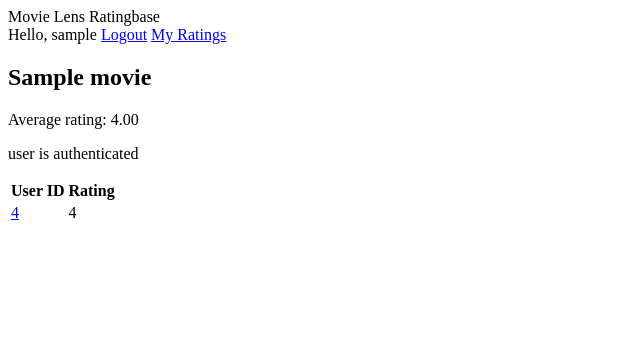
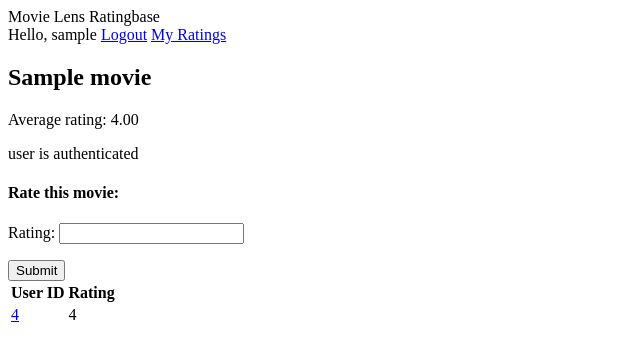
Before and after one commit to katjackson/django-movies, a Django app: page /ratingbase/movie/1/ in a window 1280 px wide. Shown: the top 361 px of the page, without its empty margins (0-640 px from the left). Run offline with Django 3.2, Linux system fonts and the light colour scheme; a user stored in the database is signed in; tables that the repository leaves empty hold one stand-in row (values such as "Sample post"); parts of the project's set-up code (start-up, migrations or seed data) failed here and were passed over.

Commit message:
rating form on movie detail page. needs validators

```diff
--- a/movieratings/movieratings/urls.py
+++ b/movieratings/movieratings/urls.py
@@ -6,6 +6,5 @@ import django.contrib.auth.urls
 urlpatterns = [
     url(r'^ratingbase/', include('ratingbase.urls')),
     url(r'^admin/', admin.site.urls),
-    # url(r'^login/$', auth_views.login, {'extra_context': {'next': '/ratingbase/userDetail/5'}}),
     url(r'^', include('django.contrib.auth.urls')),
 ]
--- a/movieratings/ratingbase/forms.py
+++ b/movieratings/ratingbase/forms.py
@@ -7,3 +7,9 @@ class RaterForm(forms.ModelForm):
     class Meta:
         model = Rater
         fields = ('rater_id', 'gender', 'age', 'occupation', 'zip_code')
+
+
+class RatingForm(forms.ModelForm):
+    class Meta:
+        model = Rating
+        fields = ('rating',)
--- a/movieratings/ratingbase/templates/ratingbase/movie_detail.html
+++ b/movieratings/ratingbase/templates/ratingbase/movie_detail.html
@@ -8,6 +8,18 @@
 {% if user.is_authenticated %}
 
 <p>user is authenticated</p>
+<h4>Rate this movie:</h4>
+    <form id="user_form" method="post" action="">
+
+    {% csrf_token %}
+
+    <!-- Display each form. The as_p method wraps each element in a paragraph
+         (<p>) element. This ensures each element appears on a new line,
+         making everything look neater. -->
+    {{ rating_form.as_p }}
+
+    <!-- Provide a button to click to submit the form. -->
+    <input type="submit" name="submit" value="Submit" />
 
 {% endif %}
 
--- a/movieratings/ratingbase/views.py
+++ b/movieratings/ratingbase/views.py
@@ -1,7 +1,8 @@
 from django import forms
 from django.contrib.auth.forms import UserCreationForm
-from .forms import RaterForm
+from .forms import RaterForm, RatingForm
 from django.contrib.auth import authenticate, login, views
+from django.core.urlresolvers import reverse
 from django.http import HttpResponse, HttpResponseRedirect
 from django.shortcuts import render, get_object_or_404
 from django.contrib.auth.decorators import login_required
@@ -16,9 +17,30 @@ def index(request):
 
 
 def movie_detail(request, movie_id):
+    context = {}
+
     movie = get_object_or_404(Movie, movie_id=movie_id)
+    context['movie'] = movie
+
     movie_ratings = Rating.objects.filter(movie=movie)
-    return render(request, 'ratingbase/movie_detail.html', {'movie': movie, 'movie_ratings': movie_ratings})
+    context['movie_ratings'] = movie_ratings
+
+    rating_form = RatingForm()
+    context['rating_form'] = rating_form
+
+    if request.method == 'POST':
+        rating_form = RatingForm(request.POST)
+        if rating_form.is_valid():
+            new_rating = rating_form.save(commit=False)
+            new_rating.movie = movie
+            new_rating.rater = request.user.rater
+            new_rating.save()
+            return HttpResponseRedirect('/ratingbase/')
+        else:
+            print(rating_form.errors)
+
+    else:
+        return render(request, 'ratingbase/movie_detail.html', context)
 
 
 def user_detail(request, rater_id):
```
Also changed, not shown: movieratings/ratingbase/templates/registration/password_reset_form.html (+1 -28 lines).
